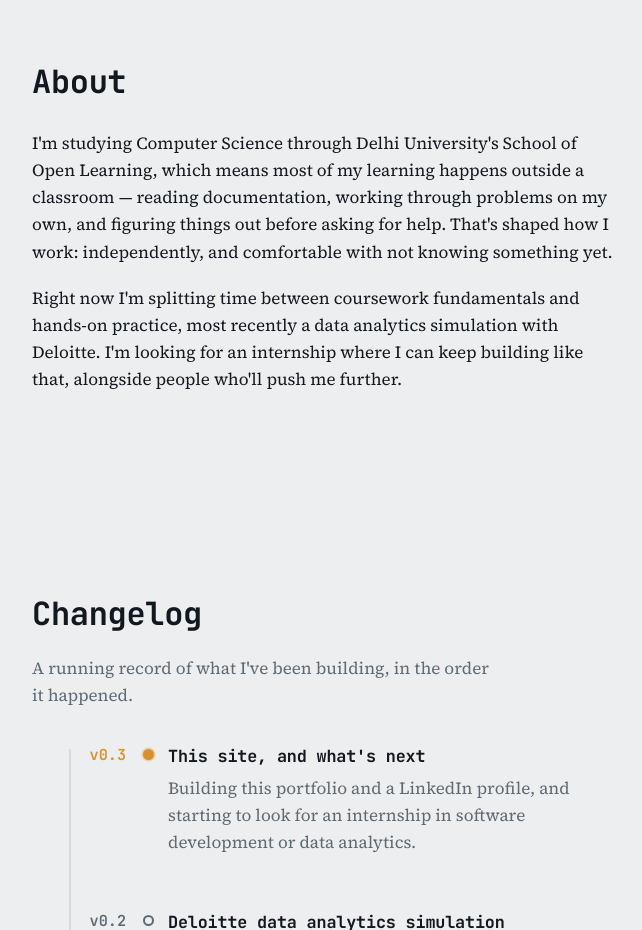
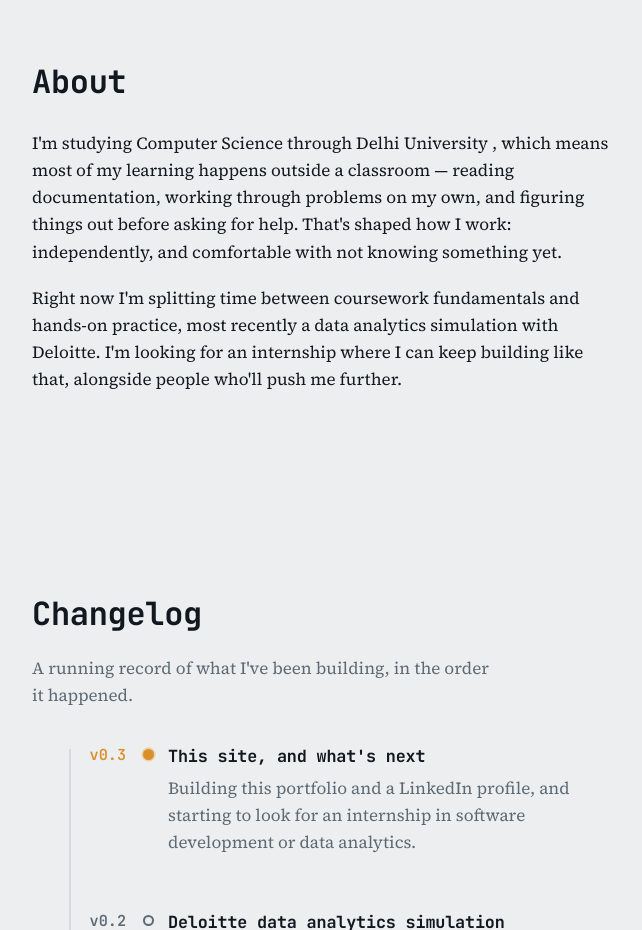
Before and after one commit to anshsharma2674/anshsharma2674.github.io, a plain HTML site: page index.html in a window 1280 px wide. Shown: the part 860-1790 px from the top of the page, without its empty margins (312-954 px from the left). Drawn offline with nearby package versions, Linux system fonts and the light colour scheme; animation ran at ten frames a second.

Commit message:
Update educational background in About section

```diff
--- a/index.html
+++ b/index.html
@@ -354,7 +354,7 @@
   <section id="about" class="section section-paper">
     <div class="section-inner narrow">
       <h2>About</h2>
-      <p>I'm studying Computer Science through Delhi University's School of Open Learning, which means most of my learning happens outside a classroom — reading documentation, working through problems on my own, and figuring things out before asking for help. That's shaped how I work: independently, and comfortable with not knowing something yet.</p>
+      <p>I'm studying Computer Science through Delhi University , which means most of my learning happens outside a classroom — reading documentation, working through problems on my own, and figuring things out before asking for help. That's shaped how I work: independently, and comfortable with not knowing something yet.</p>
       <p>Right now I'm splitting time between coursework fundamentals and hands-on practice, most recently a data analytics simulation with Deloitte. I'm looking for an internship where I can keep building like that, alongside people who'll push me further.</p>
     </div>
   </section>
```
